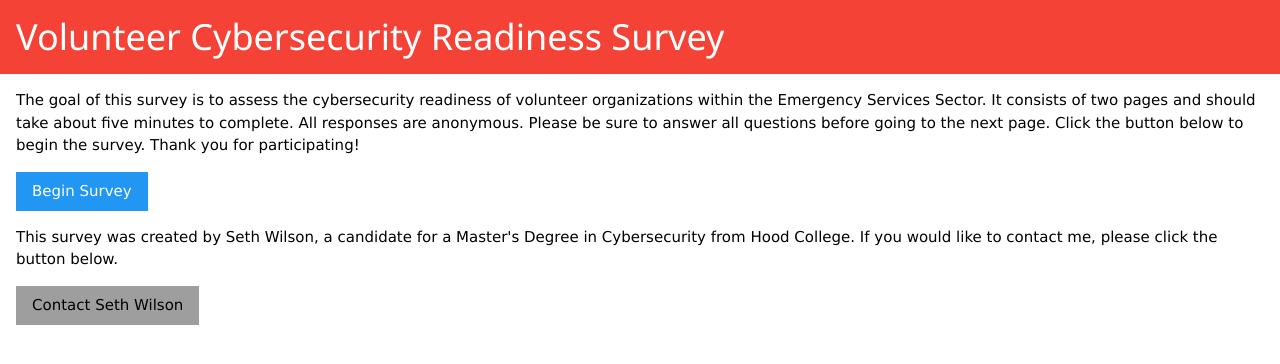
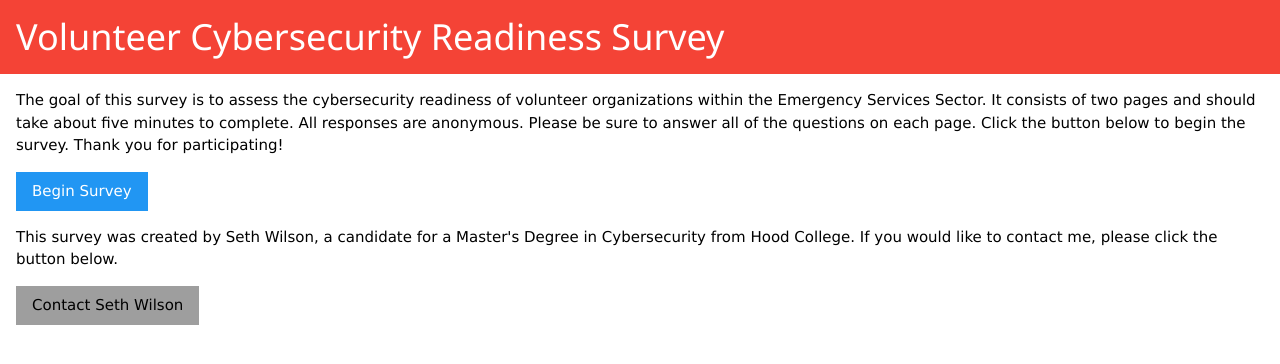
Before and after one commit to sethwilsonmd/sethwilsonmd.github.io, a plain HTML site: page VCR-Survey/index.html in a window 1280 px wide. Drawn offline with nearby package versions, Linux system fonts and the light colour scheme.

Commit message:
Update index.html
More text edits

```diff
--- a/VCR-Survey/index.html
+++ b/VCR-Survey/index.html
@@ -10,7 +10,7 @@
 </div>
 
 <div class="w3-container">
-  <p>The goal of this survey is to assess the cybersecurity readiness of volunteer organizations within the Emergency Services Sector. It consists of two pages and should take about five minutes to complete. All responses are anonymous. Please be sure to answer all questions before going to the next page. Click the button below to begin the survey. Thank you for participating!</p>
+  <p>The goal of this survey is to assess the cybersecurity readiness of volunteer organizations within the Emergency Services Sector. It consists of two pages and should take about five minutes to complete. All responses are anonymous. Please be sure to answer all of the questions on each page. Click the button below to begin the survey. Thank you for participating!</p>
 </div>
 
 <div class="w3-container">
```
